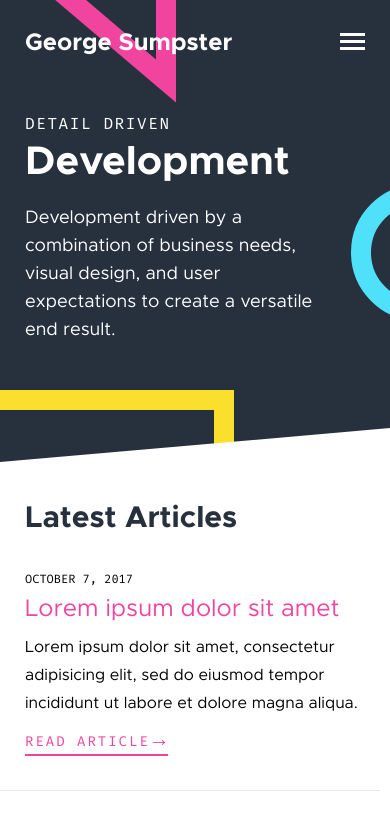
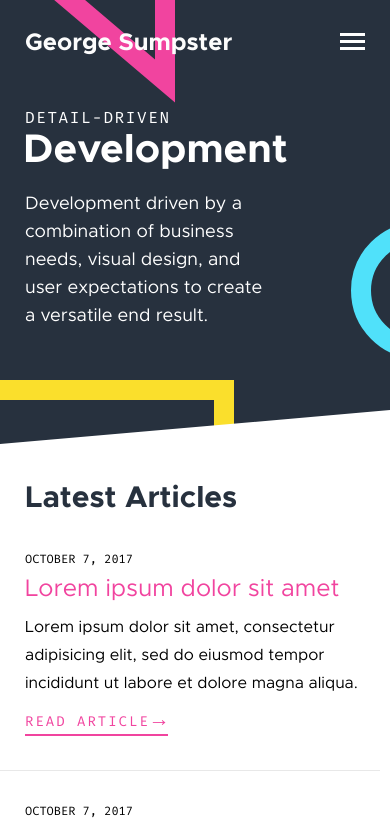
Before and after one commit to gsumpster/gsumpster.com, a website: page index.html in a window 390 px wide. Shown: the top 821 px of the page. Drawn offline with nearby package versions, Linux system fonts and the light colour scheme; files that its build step writes are made by us from their sources.

Commit message:
styling(mobile): adjusted header typography, background pos.

```diff
--- a/index.html
+++ b/index.html
@@ -27,13 +27,12 @@
             <nav id="nav">
                 <ul>
                     <li><a>Home</a></li>
-                    <li><a>Projects</a></li>
                     <li><a>Articles</a></li>
                     <li><a>Contact</a></li>
                 </ul>
             </nav>
         </header>
-        <h1><span>Detail Driven</span><br /> Development</h1>
+        <h1 class="title"><span>Detail-Driven</span><br /> Development</h1>
         <p>Development driven by a combination of business needs, visual design, and user expectations to create a versatile end result.</p>
     </section>
     <!-- <section class="projects">
--- a/scss/_header.scss
+++ b/scss/_header.scss
@@ -13,7 +13,7 @@ body.nav-open {
 .header {
     position: relative;
 
-    height: 435px;
+    height: 415px;
     padding: 20px 25px;
 
     color: $white;
@@ -27,24 +27,38 @@ body.nav-open {
 
         opacity: 0.99;
     }
-    h1 {
-        margin: 0.75em 0 0.5em;
+    .title {
+        margin: .75em 0 0.6em;
+
+        // Metropolis's D has a slight kick to the right,
+        // this is a correction for that.
+        position: relative;
+        left: -2px;
+
+        line-height: 0.8;
+
+        span {
+          letter-spacing: 1.6px;
+          position: relative;
+          left: 2px;
+        }
     }
     p {
         width: 90%;
+        max-width: 250px;
     }
     .bg-geometry {
         position: absolute;
         &:first-of-type {
             top: -10px;
-            left: 43px;
+            left: 42px;
         }
         &:nth-child(2) {
-            top: 40%;
+            top: 50%;
             right: 0;
         }
         &:last-of-type {
-            bottom: -175px;
+            bottom: -185px;
             left: 0;
         }
     }
```
